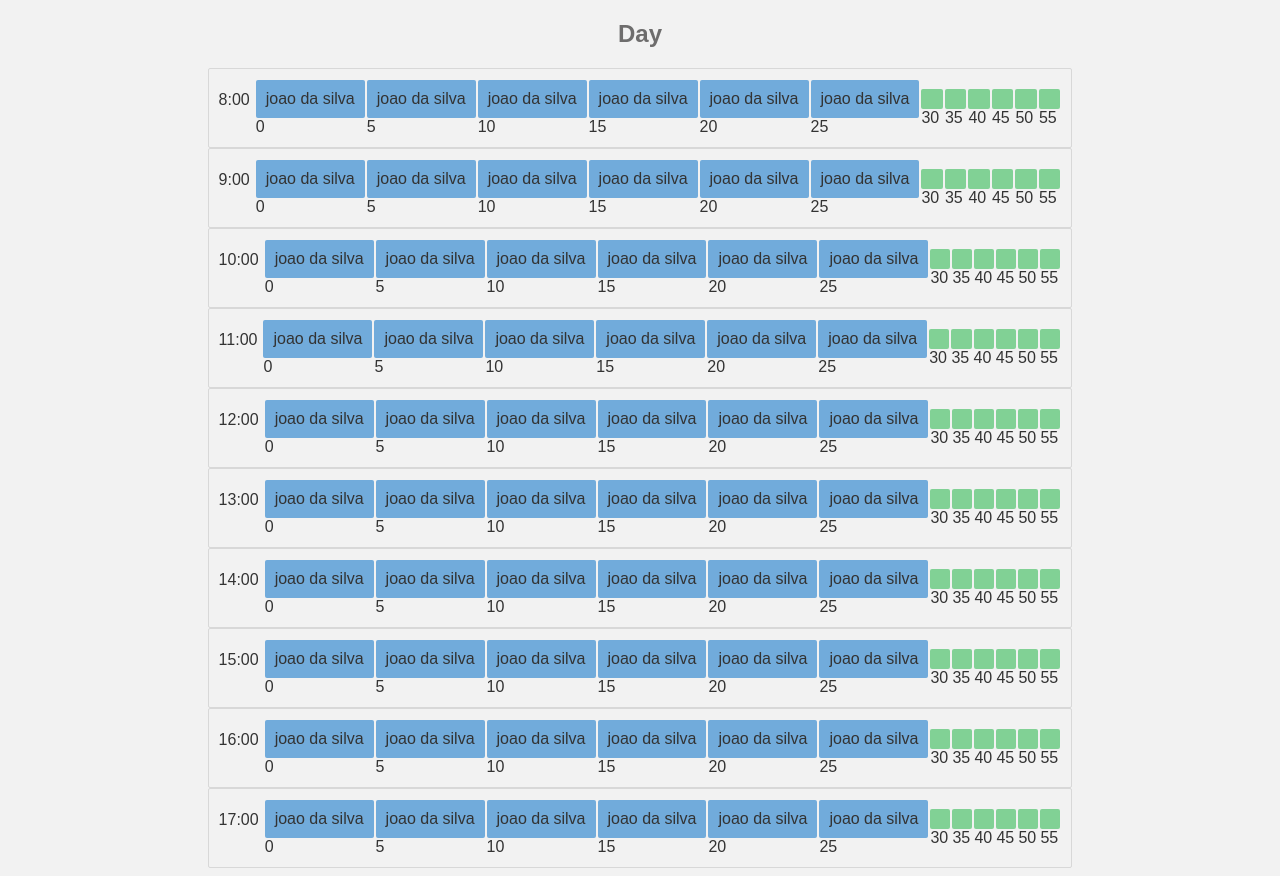
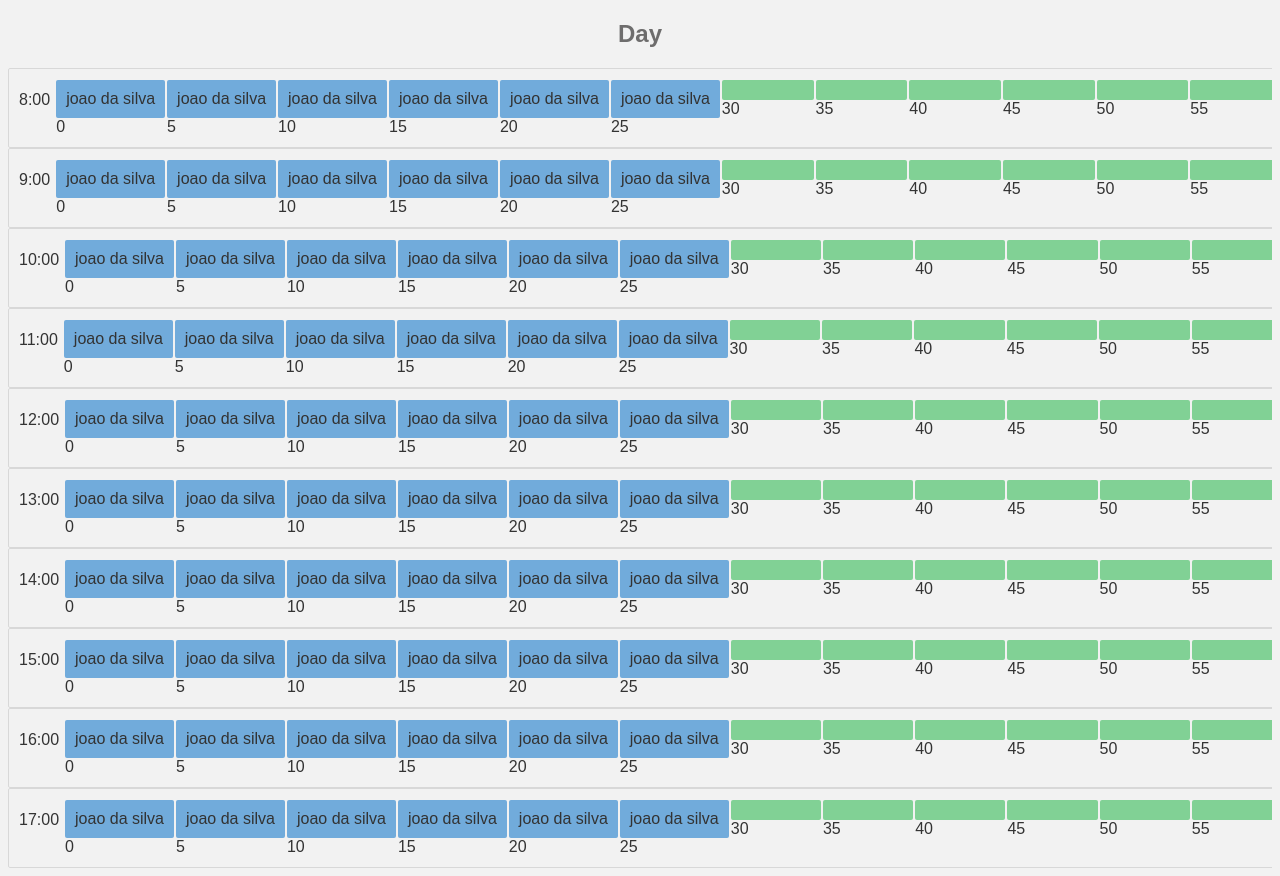
Before and after one commit to joao8545/JunctionX2023, a Flask app: page /machines in a window 1280 px wide. Run offline with Flask 3, Linux system fonts and the light colour scheme.

Commit message:
fixed container bugs regarding the sizing

```diff
--- a/static/styles/machine.css
+++ b/static/styles/machine.css
@@ -9,24 +9,24 @@ h2{
     text-align: center;
 }
 .timeline {
-    display: grid;
-    grid: auto;
-    align-items: center;
-    justify-content: center;
-    text-align: center;
+    display: flex;
+    flex-direction: column;
+    align-items: start;
     margin-top: 20px;
+    overflow: auto;
+    width: 100%;
+
 }
 
 .time-label {
-    margin-bottom: 15px;
     margin-right: 5px;
+    margin-top: 12.5px;
 }
 
 .hour-container {
     display: flex;
     align-items: flex-start;
     flex-direction: row;
-    align-items: center;
 
     background-color: #f2f2f2;
     margin-bottom: -0.5;
@@ -38,8 +38,12 @@ h2{
     border-color: #d8d8d8;
     border-width: 0.5px;
     border-radius: 2px;
+    width: 100%;
+    overflow:auto;
 
     color: rgb(51, 51, 51);
+
+
 }
 
 .bar {
@@ -53,7 +57,6 @@ h2{
     border-radius: 2px;
     display: flex;
     flex-direction: row;
-    align-items: center; /* Align items in the center vertically */
     justify-content: center;
 
     padding-right: 10px;
@@ -61,6 +64,7 @@ h2{
     padding-top: 10px;
     padding-bottom: 10px;
     white-space: nowrap;
+
 }
 .bar[data-status="idle"] .bar-interval{
     background-color: #81d195; /* Green for idle */
```
